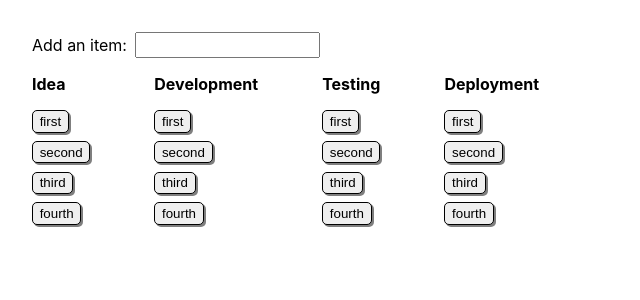
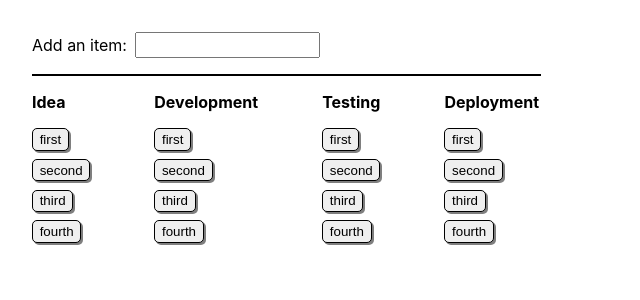
Before and after one commit to ruanres/assembly-line, a React (Create React App) app: page / in a window 1280 px wide. Shown: the top 300 px of the page, without its empty margins (0-640 px from the left). Built offline with nearby package versions, Linux system fonts and the light colour scheme.

Commit message:
add divider

```diff
--- a/src/App.css
+++ b/src/App.css
@@ -1,3 +1,7 @@
 .App {
   margin: 2em;
+  display: flex;
+  flex-direction: column;
+  row-gap: 1em;
+  max-width: fit-content;
 }
--- a/src/components/AssemblyLine/index.jsx
+++ b/src/components/AssemblyLine/index.jsx
@@ -2,6 +2,7 @@ import React from "react";
 import Input from "../Input";
 import Stage from "../Stage";
 import './AssemblyLine.css';
+import Divider from "../Divider";
 
 const AssemblyLine = ({stages}) => {
   const onAddItem = item => console.log(item);
@@ -11,6 +12,7 @@ const AssemblyLine = ({stages}) => {
     return (
       <>
         <Input onAddItem={onAddItem}/>
+        <Divider />
         <div className="stages-container">
           <Stages />
         </div>
--- /dev/null
+++ b/src/components/Divider/Divider.css
@@ -0,0 +1,4 @@
+.divider {
+  width: 100%;
+  border: 0.1px solid black;
+}
--- /dev/null
+++ b/src/components/Divider/index.jsx
@@ -0,0 +1,6 @@
+import React from 'react';
+import './Divider.css';
+
+const Divider = () =>  <div className="divider"></div>;
+
+export default Divider;
--- a/src/components/Stage/Stage.css
+++ b/src/components/Stage/Stage.css
@@ -3,12 +3,12 @@
   flex-direction: column;
   align-items: flex-start;
   max-width: fit-content;
+  row-gap: 1em;
 }
 
 .stage-name {
   text-transform: capitalize;
   font-weight: bold;
-  margin: 1em 0;
 }
 
 .items-container {
--- a/src/components/Stage/index.jsx
+++ b/src/components/Stage/index.jsx
@@ -6,19 +6,19 @@ const Stage = ({name}) => {
 
   const items = ['first', 'second', 'third', 'fourth'];
 
+  const Items = () => items.map(name =>
+    <Item
+      name={name}
+      key={name}
+      onRightClick={() => {}}
+      onLeftClick={() => {}} />
+  );
+
   return (
     <div className="assembly-stage">
       <div className='stage-name'>{name}</div>
       <div className="items-container">
-        {
-          items.map(name =>
-            <Item
-              name={name}
-              key={name}
-              onRightClick={() => {}}
-              onLeftClick={() => {}} />
-          )
-        }
+        <Items />
       </div>
     </div>
   )
```
